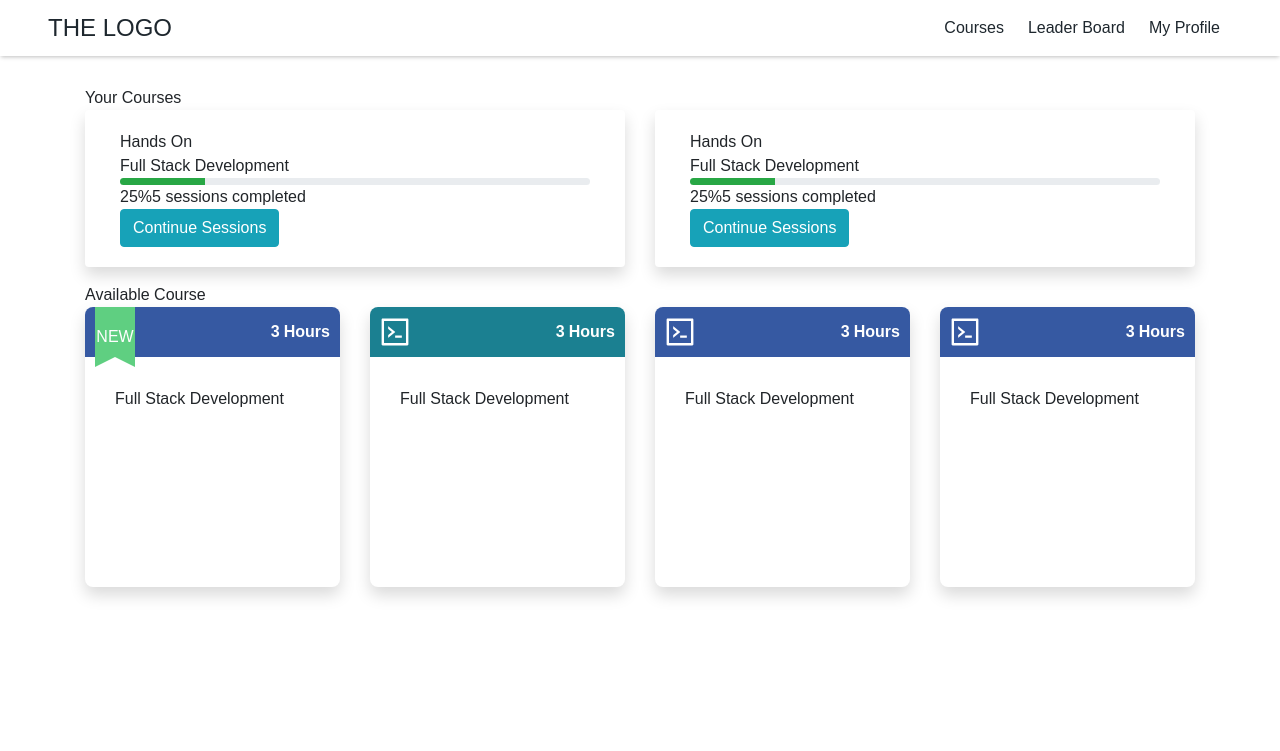
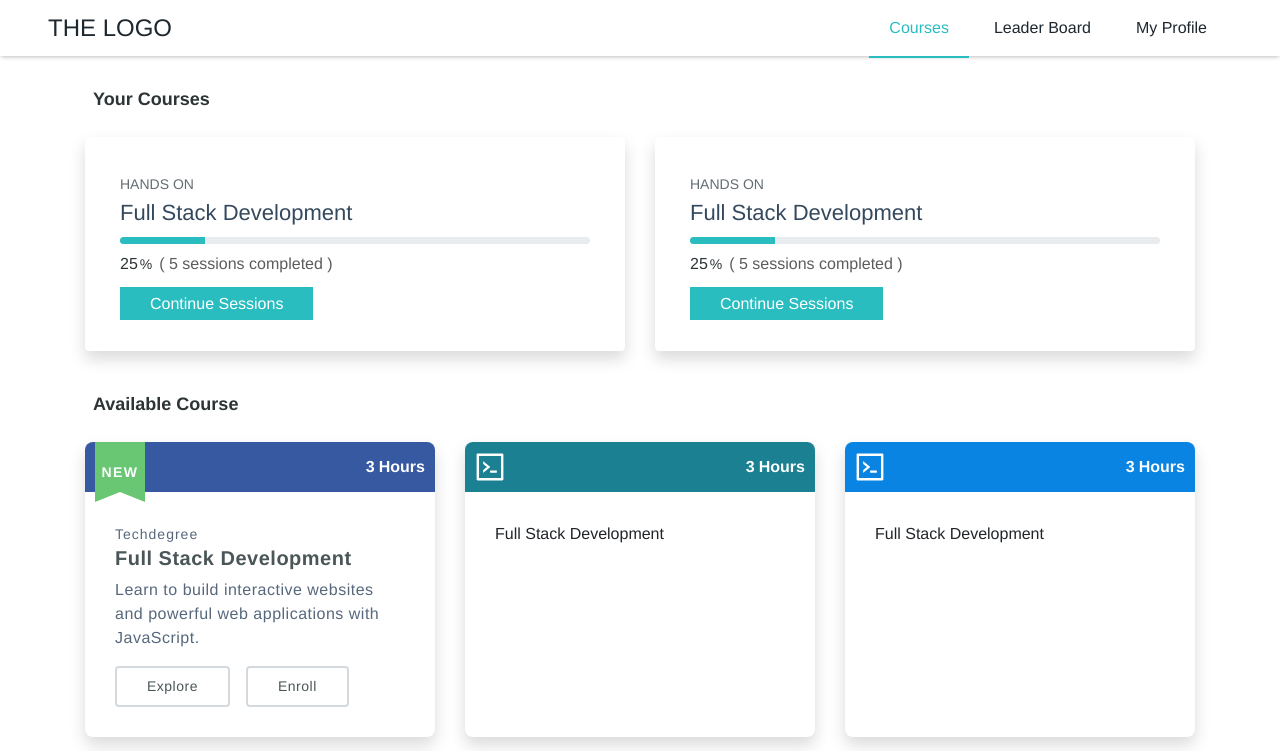
Before and after one commit to prem-io/edu-ex, a React (Create React App) app: page /courses in a window 1280 px wide. Shown: the top 751 px of the page. Built offline with nearby package versions, Linux system fonts and the light colour scheme.

Commit message:
style: course page layout complete

```diff
--- a/src/App.scss
+++ b/src/App.scss
@@ -3,6 +3,59 @@
 }
 
 .container {
-  // margin-top: 85px;
   margin-top: 30px;
 }
+
+.app-btn {
+  border: none;
+  border-radius: 0;
+  padding: 8px 30px;
+  text-align: center;
+  cursor: pointer;
+}
+
+.app-btn:focus {
+  outline: 0;
+  box-shadow: none;
+}
+
+.teal-btn {
+  background-color: #2abdc0;
+  color: #ffffff;
+}
+
+.teal-btn:hover {
+  color: #ffffff;
+}
+
+.black-btn {
+  background-color: #2d3436;
+  color: #ffffff;
+}
+
+.black-btn:hover {
+  color: #ffffff;
+}
+
+.border-btn {
+  background-color: #ffffff;
+  color: #4b5658;
+  font-size: 14px;
+  border: 2px solid #d4d9dd;
+  border-radius: 4px;
+  letter-spacing: 0.5px;
+  transition: 0.5s ease;
+}
+
+.border-btn:hover {
+  background: rgba(212, 217, 221, 1);
+  box-shadow: none;
+}
+
+.td {
+  text-decoration: none;
+}
+
+.td:hover {
+  text-decoration: none;
+}
--- a/src/components/Course/CourseLayout.css
+++ /dev/null
@@ -1,65 +0,0 @@
-a {
-  text-decoration: none;
-}
-
-.course-card {
-  background-color: #ffffff;
-  border-radius: 4px;
-  padding: 20px 35px;
-}
-
-.avail-course-card {
-  height: 280px;
-  background-color: #ffffff;
-  border-radius: 8px;
-}
-
-.avail-course-banner {
-  position: relative;
-  width: 100%;
-  height: 50px;
-  display: flex;
-  justify-content: space-between;
-  align-items: center;
-  border-radius: 8px 8px 0 0;
-}
-
-.avail-course-banner-ribbon {
-  position: absolute;
-  top: 0;
-  left: 10px;
-  width: 40px;
-  height: 60px;
-  color: #fefefe;
-  display: flex;
-  justify-content: center;
-  align-items: center;
-  background-color: #5fcf81;
-}
-
-.avail-course-banner-ribbon:after {
-  content: '';
-  position: absolute;
-  bottom: 0;
-  left: 0px;
-  border-left: 20px solid transparent;
-  border-right: 20px solid transparent;
-  border-top: 5px solid transparent;
-  border-bottom: 10px solid #ffffff;
-}
-
-.avail-course-hours {
-  color: #fefefe;
-  font-size: 16px;
-  font-weight: 600;
-  padding-right: 10px;
-}
-
-.shadow {
-  box-shadow: 0 2rem 1.5rem -1.5rem rgba(33, 37, 41, 0.15),
-    0 0 1.5rem 0.5rem rgba(33, 37, 41, 0.05);
-}
-
-.avail-course-body {
-  padding: 30px;
-}
--- a/src/components/Course/CourseLayout.jsx
+++ b/src/components/Course/CourseLayout.jsx
@@ -1,60 +1,67 @@
 import React, { Component } from 'react'
-import './CourseLayout.css'
+import './CourseLayout.scss'
 import ProgressBar from './ProgressBar'
-import { CodeOutlined } from '@ant-design/icons'
+import { CodeOutlined, BgColorsOutlined } from '@ant-design/icons'
 import AppLayout from '../../AppLayout'
-
+import * as color from '../../utils/colors'
+import { NavLink } from 'react-router-dom'
 class CourseLayout extends Component {
   render() {
     return (
       <AppLayout>
         <div className="course-container">
-          <div>Your Courses</div>
-          <div className="row">
+          <div className="course-section-title">Your Courses</div>
+          <div className="row mb-4">
             <div className="col-md-6 mb-3">
               <div className="course-card shadow">
-                <div>Hands On</div>
-                <div>Full Stack Development</div>
-                <ProgressBar percentage={18} />
-                <div>
-                  <span>25%</span>
-                  <span>{5} sessions completed</span>
+                <small className="course-card-text">Hands On</small>
+                <div className="course-card-title">Full Stack Development</div>
+                <ProgressBar className="my-2" color="#2abdc0" percentage={18} />
+                <div className="course-card-status mb-3">
+                  <span>25</span><span>%</span>
+                  <span>{`( ${5} sessions completed )`}</span>
                 </div>
-                <button type="button" class="btn btn-info">Continue Sessions</button>
+                <NavLink to="/courses/1" className="app-btn teal-btn td">Continue Sessions</NavLink>
               </div>
             </div>
             <div className="col-md-6 mb-3">
               <div className="course-card shadow">
-                <div>Hands On</div>
-                <div>Full Stack Development</div>
-                <ProgressBar percentage={18} />
-                <div>
-                  <span>25%</span>
-                  <span>{5} sessions completed</span>
+                <small className="course-card-text">Hands On</small>
+                <div className="course-card-title">Full Stack Development</div>
+                <ProgressBar className="my-2" color="#2abdc0" percentage={18} />
+                <div className="course-card-status mb-3">
+                  <span>25</span><span>%</span>
+                  <span>{`( ${5} sessions completed )`}</span>
                 </div>
-                <button type="button" class="btn btn-info">Continue Sessions</button>
+                <NavLink to="/courses/1" className="app-btn teal-btn td">Continue Sessions</NavLink>
               </div>
             </div>
           </div>
 
-          <div>Available Course</div>
+          <div className="course-section-title">Available Course</div>
           <div className="row">
-            <div className="col-md-3 mb-3">
+            <div className="col-md-4 mb-3">
               <div className="avail-course-card shadow">
-                <div className="avail-course-banner" style={{ backgroundColor: '#3659a2' }}>
+                <div className="avail-course-banner" style={{ backgroundColor: color.bluePurple }}>
                   <CodeOutlined style={{ fontSize: "30px", color: '#ffffff', paddingLeft: '10px' }} />
                   <div className="avail-course-banner-ribbon">
-                    <span>NEW</span>
+                    <span style={{ fontSize: '14px', fontWeight: 600, letterSpacing: '1.5px' }}>NEW</span>
                   </div>
                   <div className="avail-course-hours"><span className="px-1">3</span><span>Hours</span></div>
                 </div>
 
-                <div className="avail-course-body">Full Stack Development</div>
+                <div className="avail-course-body">
+                  <small className="avail-course-text">Techdegree</small>
+                  <h5 className="avail-course-title">Full Stack Development</h5>
+                  <p className="avail-course-details">Learn to build interactive websites and powerful web applications with JavaScript.</p>
+                  <button type="button" className="app-btn border-btn mr-3">Explore</button>
+                  <button type="button" className="app-btn border-btn">Enroll</button>
+                </div>
               </div>
             </div>
-            <div className="col-md-3 mb-3">
+            <div className="col-md-4 mb-3">
               <div className="avail-course-card shadow">
-                <div className="avail-course-banner" style={{ backgroundColor: '#1B8091' }}>
+                <div className="avail-course-banner" style={{ backgroundColor: color.forestGreen }}>
                   <CodeOutlined style={{ fontSize: "30px", color: '#ffffff', paddingLeft: '10px' }} />
                   <div className="avail-course-hours"><span className="px-1">3</span><span>Hours</span></div>
                 </div>
@@ -62,9 +69,9 @@ class CourseLayout extends Component {
                 <div className="avail-course-body">Full Stack Development</div>
               </div>
             </div>
-            <div className="col-md-3 mb-3">
+            <div className="col-md-4 mb-3">
               <div className="avail-course-card shadow">
-                <div className="avail-course-banner" style={{ backgroundColor: '#3659a2' }}>
+                <div className="avail-course-banner" style={{ backgroundColor: color.blue }}>
                   <CodeOutlined style={{ fontSize: "30px", color: '#ffffff', paddingLeft: '10px' }} />
                   <div className="avail-course-hours"><span className="px-1">3</span><span>Hours</span></div>
                 </div>
@@ -72,9 +79,9 @@ class CourseLayout extends Component {
                 <div className="avail-course-body">Full Stack Development</div>
               </div>
             </div>
-            <div className="col-md-3 mb-3">
+            <div className="col-md-4 mb-3">
               <div className="avail-course-card shadow">
-                <div className="avail-course-banner" style={{ backgroundColor: '#3659a2' }}>
+                <div className="avail-course-banner" style={{ backgroundColor: color.mintGreen }}>
                   <CodeOutlined style={{ fontSize: "30px", color: '#ffffff', paddingLeft: '10px' }} />
                   <div className="avail-course-hours"><span className="px-1">3</span><span>Hours</span></div>
                 </div>
--- /dev/null
+++ b/src/components/Course/CourseLayout.scss
@@ -0,0 +1,116 @@
+.course-section-title {
+  font-size: 18px;
+  font-weight: 600;
+  color: #2d3436;
+  padding-left: 0.5rem;
+  margin-bottom: 1.5rem;
+}
+
+.course-card {
+  background-color: #ffffff;
+  border-radius: 4px;
+  padding: 35px;
+
+  &-text {
+    font-size: 14px;
+    color: #636e72;
+    text-transform: uppercase;
+  }
+
+  &-title {
+    font-size: 22px;
+    color: #34495e;
+    text-transform: capitalize;
+  }
+
+  &-status {
+    span:nth-child(1) {
+      color: #2d3436;
+    }
+
+    span:nth-child(2) {
+      font-size: 14px;
+      color: #2d3436;
+      padding-left: 2px;
+    }
+
+    span:nth-child(3) {
+      padding-left: 7px;
+      color: #5c5c5c;
+    }
+  }
+}
+
+.avail-course-card {
+  min-height: 295px;
+  height: 100%;
+  background-color: #ffffff;
+  border-radius: 8px;
+}
+
+.avail-course-banner {
+  position: relative;
+  width: 100%;
+  height: 50px;
+  display: flex;
+  justify-content: space-between;
+  align-items: center;
+  border-radius: 8px 8px 0 0;
+}
+
+.avail-course-banner-ribbon {
+  position: absolute;
+  top: 0;
+  left: 10px;
+  width: 50px;
+  height: 60px;
+  color: #fefefe;
+  display: flex;
+  justify-content: center;
+  align-items: center;
+  background-color: #69c773;
+}
+
+.avail-course-banner-ribbon:after {
+  content: '';
+  position: absolute;
+  bottom: 0;
+  left: 0px;
+  border-left: 25px solid transparent;
+  border-right: 25px solid transparent;
+  border-top: 5px solid transparent;
+  border-bottom: 10px solid #ffffff;
+}
+
+.avail-course-hours {
+  color: #fefefe;
+  font-size: 16px;
+  font-weight: 600;
+  padding-right: 10px;
+}
+
+.shadow {
+  box-shadow: 0 2rem 1.5rem -1.5rem rgba(33, 37, 41, 0.15),
+    0 0 1.5rem 0.5rem rgba(33, 37, 41, 0.05);
+}
+
+.avail-course-body {
+  padding: 30px;
+}
+
+.avail-course-text {
+  font-size: 14px;
+  color: #57687d;
+  letter-spacing: 1px;
+}
+
+.avail-course-title {
+  font-weight: 600;
+  color: #4b5658;
+  letter-spacing: 0.5px;
+}
+
+.avail-course-details {
+  color: #57687d;
+  letter-spacing: 0.5px;
+}
--- a/src/components/Course/ProgressBar.jsx
+++ b/src/components/Course/ProgressBar.jsx
@@ -1,12 +1,16 @@
 import React from 'react'
 
-const ProgressBar = ({ percentage }) => {
+const ProgressBar = ({ className, backgroundColor, color, percentage }) => {
+  className = className !== undefined ? " " + className : ''
+  backgroundColor = backgroundColor !== undefined ? backgroundColor : '#e9ecef'
+  color = color !== undefined ? color : '#28a745'
+
   return (
-    <div className="progress" style={{ height: '7px' }}>
+    <div className={`progress${className}`} style={{ backgroundColor, height: '7px' }}>
       <div
-        className="progress-bar bg-success"
+        className={'progress-bar'}
         role="progressbar"
-        style={{ width: `${percentage}%`, height: '100%' }}
+        style={{ width: `${percentage}%`, backgroundColor: color, height: '100%' }}
         aria-valuenow={percentage}
         aria-valuemin="0"
         aria-valuemax="100"
--- a/src/components/Toolbar/Toolbar.jsx
+++ b/src/components/Toolbar/Toolbar.jsx
@@ -1,7 +1,8 @@
 import React from 'react'
-import './Toolbar.css'
+import './Toolbar.scss'
 
 import DrawerToggleBtn from '../SideDrawer/DrawerToggleBtn'
+import { NavLink } from 'react-router-dom'
 
 const Toolbar = (props) => {
   return (
@@ -16,9 +17,9 @@ const Toolbar = (props) => {
         <div className="spacer" />
         <div className="toolbar_navigation-items">
           <ul>
-            <li><a href="/courses">Courses</a></li>
-            <li><a href="/leaderboard">Leader Board</a></li>
-            <li><a href="/myprofile">My Profile</a></li>
+            <li><NavLink activeClassName='is-active' to="/courses">Courses</NavLink></li>
+            <li><NavLink activeClassName='is-active' to="/leaderboard">Leader Board</NavLink></li>
+            <li><NavLink activeClassName='is-active' to="/myprofile">My Profile</NavLink></li>
           </ul>
         </div>
       </nav>
--- a/src/components/Toolbar/Toolbar.css
+++ b/src/components/Toolbar/Toolbar.scss
@@ -1,7 +1,4 @@
 .toolbar {
-  /* position: fixed;
-  top: 0;
-  left: 0; */
   width: 100%;
   background: #ffffff;
   height: 56px;
@@ -38,17 +35,24 @@
 }
 
 .toolbar_navigation-items li {
-  padding: 0 0.75rem;
+  margin-right: 5px;
 }
 
 .toolbar_navigation-items a {
+  padding: 20px;
   color: #1e272e;
   text-decoration: none;
 }
 
 .toolbar_navigation-items a:hover,
 .toolbar_navigation-items a:active {
-  color: #05c46b;
+  border-bottom: 2px solid #2abdc0;
+  color: #2abdc0;
+}
+
+.is-active {
+  border-bottom: 2px solid #2abdc0;
+  color: #2abdc0 !important;
 }
 
 @media (max-width: 768px) {
--- a/src/index.css
+++ b/src/index.css
@@ -5,9 +5,13 @@ html {
 body {
   margin: 0;
   padding: 0;
-  font-family: sans-serif;
   height: 100%;
   font-size: 16px;
+}
+
+* {
+  font-family: 'Gotham Rounded A', 'Gotham Rounded B', 'Helvetica', Helvetica,
+    Arial, sans-serif !important;
 }
 
 .ex-logo {
--- /dev/null
+++ b/src/utils/colors.js
@@ -0,0 +1,10 @@
+export const red = "#c0392b"
+export const mintGreen = "#00b894"
+export const forestGreen = "#1B8091"
+export const blue = "#0984e3"
+export const purple = "#6c5ce7"
+export const bluePurple = "#3659a2"
+export const greyBlack = "#2d3436"
+export const grey = "#4b5658"
+export const greyWhite = "#dfe6e9"
+export const orange = "#d35400"
```
Also changed, not shown: src/components/Auth/auth.scss (+0 -17 lines).
